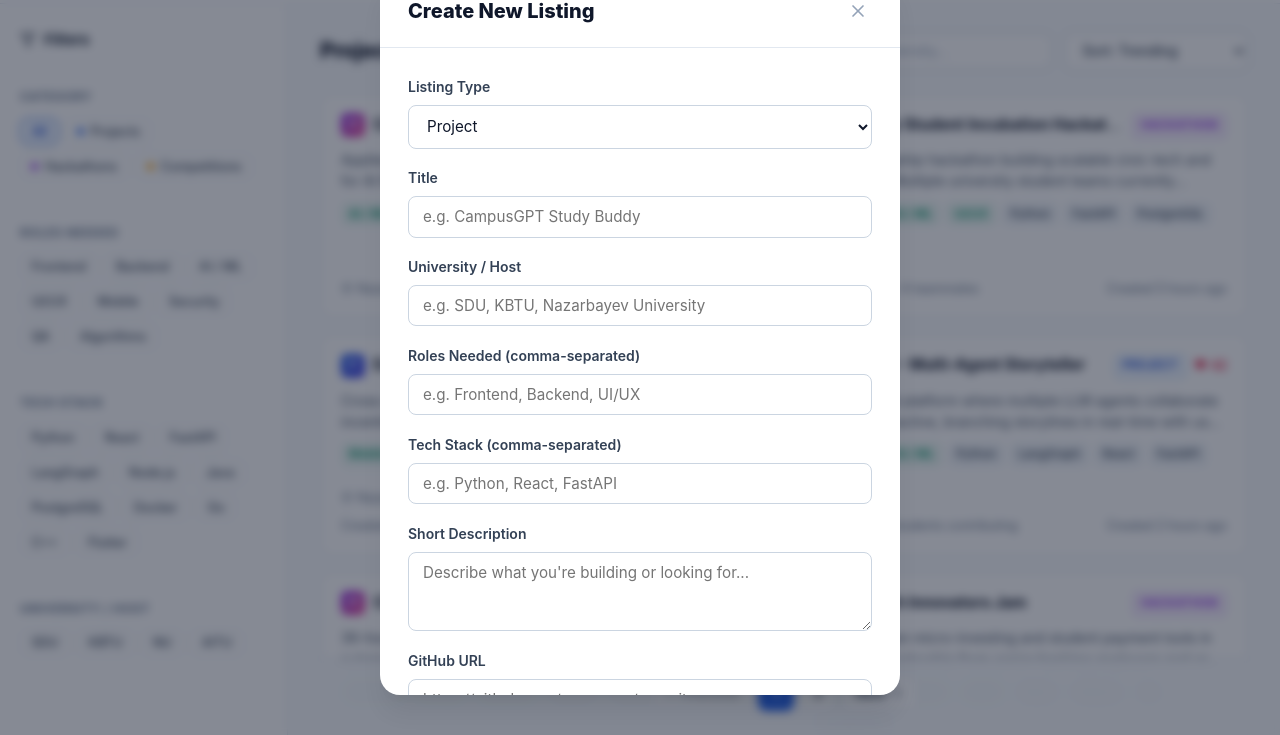
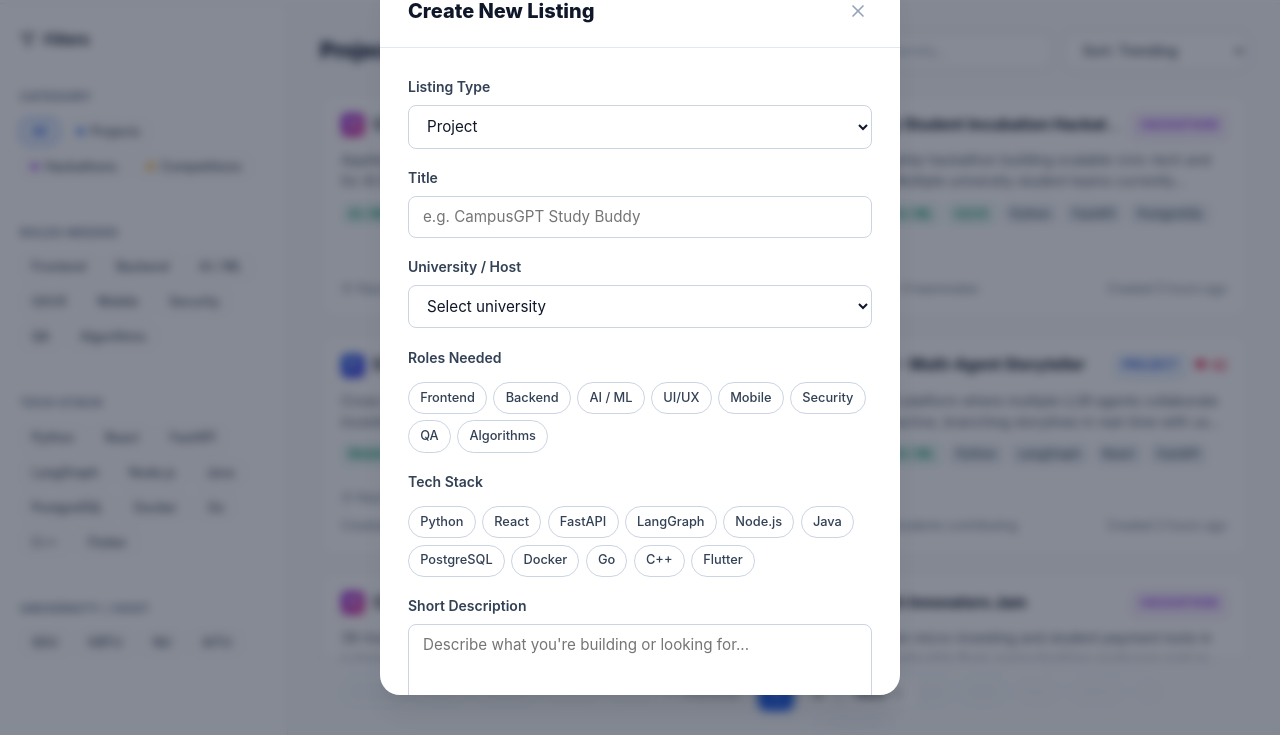
Before and after one commit to dodgedtee/UniForge, a plain HTML site: page frontend/explore.html in a window 1280 px wide. Both pictures are taken after a click on the button "New Listing". Shown: the part 65-800 px from the top of the page. Drawn offline with Linux system fonts and the light colour scheme.

Commit message:
fix: new listing arbitrary values

```diff
--- a/frontend/explore.css
+++ b/frontend/explore.css
@@ -778,3 +778,59 @@
     overflow-y: auto;
     overscroll-behavior: contain;
 }
+
+/* Static choice chips (Create Listing: Roles & Tech Stack) */
+#create-modal .form-label {
+  display: block;
+  font-size: 0.875rem;
+  font-weight: 600;
+  color: var(--slate-700);
+  margin-bottom: 0.4rem;
+}
+
+.choice-chips {
+  display: flex;
+  flex-wrap: wrap;
+  gap: 0.4rem;
+}
+
+.choice-chip {
+  position: relative;
+  cursor: pointer;
+}
+
+.choice-chip input {
+  position: absolute;
+  opacity: 0;
+  pointer-events: none;
+}
+
+.choice-chip span {
+  display: inline-block;
+  font-size: 0.8rem;
+  font-weight: 500;
+  padding: 0.3rem 0.7rem;
+  border-radius: 9999px;
+  border: 1px solid var(--slate-300);
+  background-color: var(--white);
+  color: var(--slate-700);
+  transition: var(--transition-fast);
+  user-select: none;
+}
+
+.choice-chip:hover span {
+  border-color: var(--slate-400);
+  background-color: var(--slate-50);
+}
+
+.choice-chip input:checked + span {
+  background-color: var(--blue-50);
+  border-color: var(--blue-600);
+  color: var(--blue-700);
+  font-weight: 600;
+}
+
+.choice-chip input:focus-visible + span {
+  outline: 2px solid var(--blue-600);
+  outline-offset: 2px;
+}
--- a/frontend/explore.html
+++ b/frontend/explore.html
@@ -275,15 +275,42 @@
         </div>
         <div class="form-group">
           <label for="new-uni">University / Host</label>
-          <input type="text" id="new-uni" class="form-input" placeholder="e.g. SDU, KBTU, Nazarbayev University" required>
+          <select id="new-uni" class="form-input" required>
+            <option value="" disabled selected>Select university</option>
+            <option value="SDU">SDU</option>
+            <option value="KBTU">KBTU</option>
+            <option value="Nazarbayev University">Nazarbayev University</option>
+            <option value="AITU">AITU</option>
+          </select>
         </div>
         <div class="form-group">
-          <label for="new-roles">Roles Needed (comma-separated)</label>
-          <input type="text" id="new-roles" class="form-input" placeholder="e.g. Frontend, Backend, UI/UX" required>
+          <span class="form-label">Roles Needed</span>
+          <div class="choice-chips" id="new-roles" role="group" aria-label="Roles Needed">
+            <label class="choice-chip"><input type="checkbox" value="Frontend"><span>Frontend</span></label>
+            <label class="choice-chip"><input type="checkbox" value="Backend"><span>Backend</span></label>
+            <label class="choice-chip"><input type="checkbox" value="AI / ML"><span>AI / ML</span></label>
+            <label class="choice-chip"><input type="checkbox" value="UI/UX"><span>UI/UX</span></label>
+            <label class="choice-chip"><input type="checkbox" value="Mobile"><span>Mobile</span></label>
+            <label class="choice-chip"><input type="checkbox" value="Security"><span>Security</span></label>
+            <label class="choice-chip"><input type="checkbox" value="QA"><span>QA</span></label>
+            <label class="choice-chip"><input type="checkbox" value="Algorithms"><span>Algorithms</span></label>
+          </div>
         </div>
         <div class="form-group">
-          <label for="new-tech">Tech Stack (comma-separated)</label>
-          <input type="text" id="new-tech" class="form-input" placeholder="e.g. Python, React, FastAPI" required>
+          <span class="form-label">Tech Stack</span>
+          <div class="choice-chips" id="new-tech" role="group" aria-label="Tech Stack">
+            <label class="choice-chip"><input type="checkbox" value="Python"><span>Python</span></label>
+            <label class="choice-chip"><input type="checkbox" value="React"><span>React</span></label>
+            <label class="choice-chip"><input type="checkbox" value="FastAPI"><span>FastAPI</span></label>
+            <label class="choice-chip"><input type="checkbox" value="LangGraph"><span>LangGraph</span></label>
+            <label class="choice-chip"><input type="checkbox" value="Node.js"><span>Node.js</span></label>
+            <label class="choice-chip"><input type="checkbox" value="Java"><span>Java</span></label>
+            <label class="choice-chip"><input type="checkbox" value="PostgreSQL"><span>PostgreSQL</span></label>
+            <label class="choice-chip"><input type="checkbox" value="Docker"><span>Docker</span></label>
+            <label class="choice-chip"><input type="checkbox" value="Go"><span>Go</span></label>
+            <label class="choice-chip"><input type="checkbox" value="C++"><span>C++</span></label>
+            <label class="choice-chip"><input type="checkbox" value="Flutter"><span>Flutter</span></label>
+          </div>
         </div>
         <div class="form-group">
           <label for="new-desc">Short Description</label>
@@ -298,15 +325,6 @@
                 id="new-github"
                 class="form-input"
                 placeholder="https://github.com/username/repository">
-        </div>
-
-        <!-- Project Status (Projects only) -->
-        <div class="form-group" id="create-status-group">
-            <label for="new-status">Project Status</label>
-            <select id="new-status" class="form-input">
-                <option value="in-progress">In Progress</option>
-                <option value="completed">Completed</option>
-            </select>
         </div>
 
         <div class="modal-actions">
--- a/frontend/explore.js
+++ b/frontend/explore.js
@@ -432,30 +432,26 @@ function setupCreateModal() {
 
   const typeSelect = document.getElementById("new-type");
   const githubGroup = document.getElementById("create-github-group");
-  const statusGroup = document.getElementById("create-status-group");
 
   const updateProjectFields = () => {
     const isProject = typeSelect?.value === "project";
-
     if (githubGroup) {
       githubGroup.style.display = isProject ? "" : "none";
-      }
-
-      if (statusGroup) {
-          statusGroup.style.display = isProject ? "" : "none";
     }
   };
 
   typeSelect?.addEventListener("change", updateProjectFields);
 
-
+  const getCheckedValues = groupId =>
+    Array.from(document.querySelectorAll(`#${groupId} input[type="checkbox"]:checked`)).map(
+      input => input.value
+    );
 
   const openCreate = () => {
     createForm?.reset();
     updateProjectFields();
     createModal?.classList.remove("hidden");
   };
-
 
   document.getElementById("btn-new-listing")?.addEventListener("click", openCreate);
   document.getElementById("mobile-btn-new-listing")?.addEventListener("click", openCreate);
@@ -466,28 +462,29 @@ function setupCreateModal() {
     e.preventDefault();
     const type = document.getElementById("new-type").value;
     const title = document.getElementById("new-title").value.trim();
-    const uni = document.getElementById("new-uni").value.trim();
-    const rolesRaw = document.getElementById("new-roles").value;
-    const techRaw = document.getElementById("new-tech").value;
+    const uni = document.getElementById("new-uni").value;
+    const roles = getCheckedValues("new-roles");
+    const tech = getCheckedValues("new-tech");
     const desc = document.getElementById("new-desc").value.trim();
 
+    if (roles.length === 0 || tech.length === 0) {
+      showToast("Please select at least one role and one technology.");
+      return;
+    }
+
     const githubInput = document.getElementById("new-github");
-    const statusInput = document.getElementById("new-status");
-
     const github = githubInput.value.trim();
-    const status = statusInput.value;
 
     const newItem = {
       id: Date.now(),
       ownerId: window.UniForgeData.getCurrentUserId(),
       github: type === "project" ? github : "",
-      status: type === "project" ? status : "",
       type,
       title,
       desc,
       overview: desc,
-      roles: rolesRaw.split(",").map(s => s.trim()).filter(Boolean),
-      tech: techRaw.split(",").map(s => s.trim()).filter(Boolean),
+      roles,
+      tech,
       uni,
       leader: "You (Verified Student)",
       ...(type === "project"
```
Lines whose indentation alone changed are shown as unchanged.
